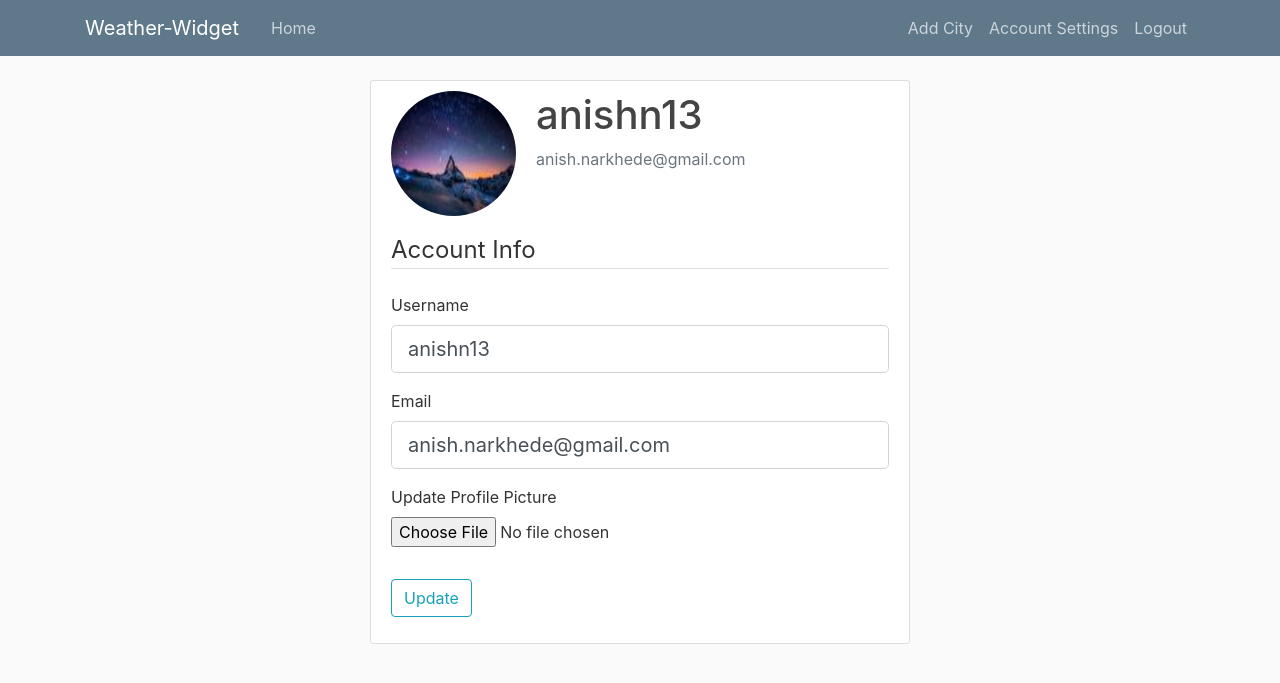
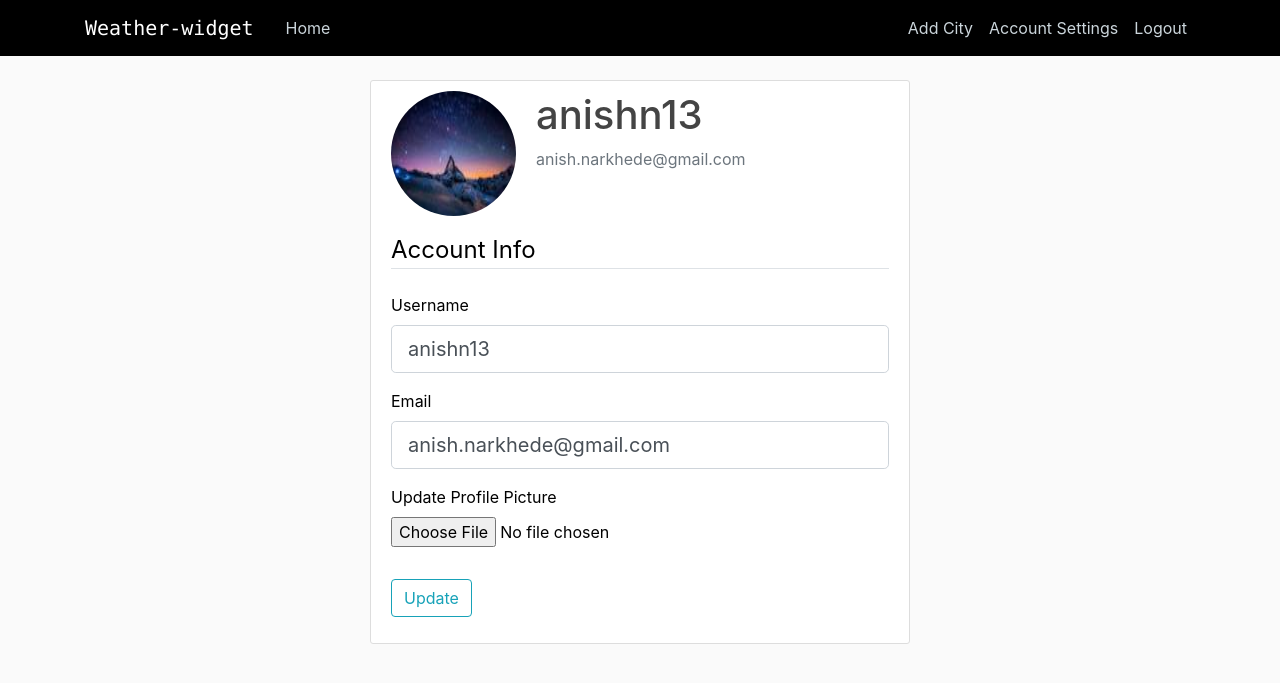
Before and after one commit to anish03/weather-dash, a Flask app: page /account in a window 1280 px wide. Shown: the top 683 px of the page. Run offline with Flask 2, Linux system fonts and the light colour scheme; a user stored in the database is signed in; parts of the project's set-up code (start-up, migrations or seed data) failed here and were passed over; some libraries are stand-ins or nearby versions.

Commit message:
changes to layout.html

```diff
--- a/src/weatherwidget/static/main.css
+++ b/src/weatherwidget/static/main.css
@@ -1,6 +1,6 @@
 body {
   background: #fafafa;
-  color: #333333;
+  color: black;
   margin-top: 5rem;
 }
 
--- a/src/weatherwidget/templates/index.html
+++ b/src/weatherwidget/templates/index.html
@@ -1,7 +1,7 @@
 {% extends "layout.html" %}
 {% block content %}
     {% for city in cities %}
-        <article class="media content-section">
+        <article style="box-shadow: 5px 5px lightgrey;" class="media content-section">
           <div class="media-body">
           <form action="{{ url_for('delete_post', id=city.id) }}" method="POST">
             <!--<input class="btn btn-danger" type="submit" value="Delete">-->
--- a/src/weatherwidget/templates/layout.html
+++ b/src/weatherwidget/templates/layout.html
@@ -11,16 +11,16 @@
     <link rel="stylesheet" type="text/css" href="{{ url_for('static', filename='main.css') }}">
 
     {% if title %}
-        <title>Flask Blog - {{ title }}</title>
+        <title>Weather Widget - {{ title }}</title>
     {% else %}
-        <title>Flask Blog</title>
+        <title>Weather Widget</title>
     {% endif %}
 </head>
 <body>
     <header class="site-header">
-      <nav class="navbar navbar-expand-md navbar-dark bg-steel fixed-top">
+      <nav style="background-color:black;" class="navbar navbar-expand-md navbar-dark bg-steel fixed-top">
         <div class="container">
-          <a class="navbar-brand mr-4" href="/">Weather-Widget</a>
+          <a style="font-family:Monaco;" class="navbar-brand mr-4" href="/">Weather-widget</a>
           <button class="navbar-toggler" type="button" data-toggle="collapse" data-target="#navbarToggle" aria-controls="navbarToggle" aria-expanded="false" aria-label="Toggle navigation">
             <span class="navbar-toggler-icon"></span>
           </button>
```
Also changed, not shown: src/weatherwidget/static/images/Anish Narkhede.jpg (deleted), src/weatherwidget/weather.db, 1 other file.
